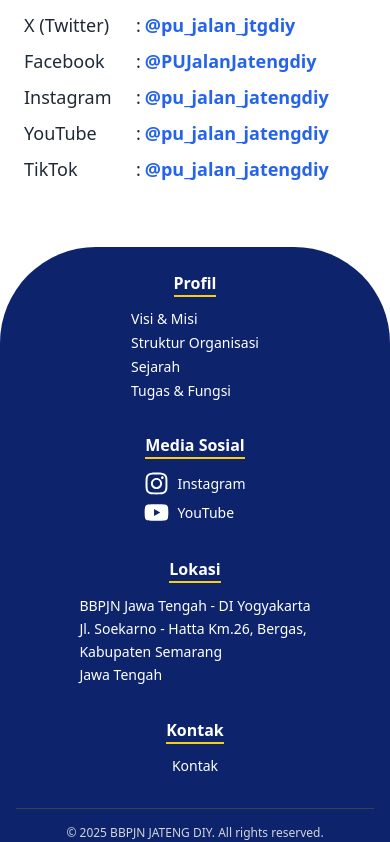
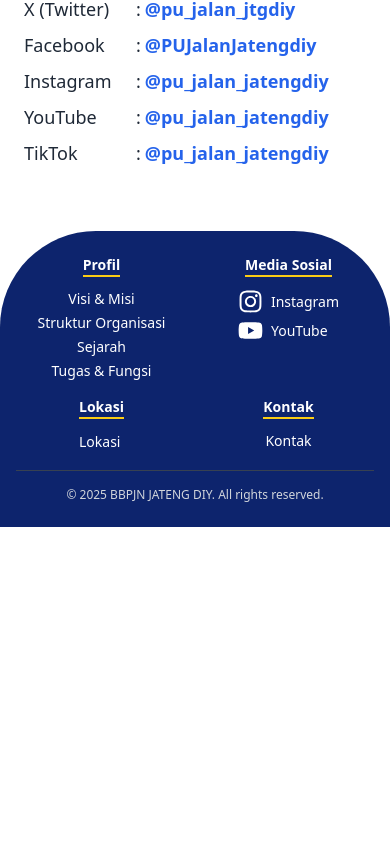
Before and after one commit to endikaaryandhi/projek-kp, a React (Vite) app: page /kontak in a window 390 px wide. Shown: the part 1155-1997 px from the top of the page. After the commit the page ends 1682 px from the top, so only its background shows below. Built offline with nearby package versions, Linux system fonts and the light colour scheme.

Commit message:
pembaruan tampilan REVISI

```diff
--- a/src/App.jsx
+++ b/src/App.jsx
@@ -15,7 +15,7 @@ function App() {
     <Router>
       <div className="flex flex-col min-h-screen">
         <Navbar />
-        <main className="flex-grow pt-20">
+        <main className="flex-grow pt-16 md:pt-20">
           <Routes>
             <Route path="/" element={<Beranda />} />
             <Route path="/pengaduan" element={<Pengaduan />} />
--- a/src/components/Footer.jsx
+++ b/src/components/Footer.jsx
@@ -32,13 +32,14 @@ const Footer = () => {
     <footer className="bg-[#0D246D] text-white font-sans text-sm relative z-10 rounded-t-[6rem]">
       <div className="max-w-screen-xl mx-auto px-4 md:px-6 py-6 text-center">
 
+
         {/* Grid Container */}
-        <div className="grid grid-cols-1 sm:grid-cols-2 md:grid-cols-4 gap-8 justify-items-center">
+        <div className="grid grid-cols-2 gap-4 sm:grid-cols-2 md:grid-cols-4 md:gap-8 justify-items-center">
 
           {/* Kolom 1: Profil */}
           <div>
-            <h3 className="text-base font-semibold border-b-2 border-yellow-400 inline-block mb-3">Profil</h3>
-            <ul className="space-y-1 text-justify">
+            <h3 className="text-sm md:text-base font-semibold border-b-2 border-yellow-400 inline-block mb-3">Profil</h3>
+            <ul className="space-y-1 text-center md:text-justify">
               <li><a href={links.profil.visiMisi} className="hover:text-yellow-400 transition">Visi & Misi</a></li>
               <li><a href={links.profil.struktur} className="hover:text-yellow-400 transition">Struktur Organisasi</a></li>
               <li><a href={links.profil.sejarah} className="hover:text-yellow-400 transition">Sejarah</a></li>
@@ -48,7 +49,7 @@ const Footer = () => {
 
           {/* Kolom 2: Media Sosial */}
           <div>
-            <h3 className="text-base font-semibold border-b-2 border-yellow-400 inline-block mb-3">Media Sosial</h3>
+            <h3 className="text-sm md:text-base font-semibold border-b-2 border-yellow-400 inline-block mb-3">Media Sosial</h3>
             <ul className="space-y-1 text-justify">
               <li>
                 <a href={links.sosial.instagram} className="flex items-center hover:text-yellow-400 transition space-x-2">
@@ -67,21 +68,24 @@ const Footer = () => {
 
           {/* Kolom 3: Lokasi */}
           <div>
-            <h3 className="text-base font-semibold border-b-2 border-yellow-400 inline-block mb-3">Lokasi</h3>
+            <h3 className="text-sm md:text-base font-semibold border-b-2 border-yellow-400 inline-block mb-3">Lokasi</h3>
             <button
               onClick={() => setShowMap(true)}
               className="block leading-relaxed hover:text-yellow-400 transition text-justify"
             >
-              BBPJN Jawa Tengah - DI Yogyakarta<br />
-              Jl. Soekarno - Hatta Km.26, Bergas,<br />
-              Kabupaten Semarang<br />
-              Jawa Tengah
+              {/* Mobile: hanya "Lokasi", Desktop: alamat lengkap */}
+              <span className="block md:hidden">Lokasi</span>
+              <span className="hidden md:block">
+                BBPJN Jawa Tengah - DI Yogyakarta<br />
+                Jl. Soekarno - Hatta Km.26, Bergas,<br />
+                Kabupaten Semarang<br />
+                Jawa Tengah
+              </span>
             </button>
           </div>
-
           {/* Kolom 4: Kontak */}
           <div>
-            <h3 className="text-base font-semibold border-b-2 border-yellow-400 inline-block mb-3">Kontak</h3>
+            <h3 className="text-sm md:text-base font-semibold border-b-2 border-yellow-400 inline-block mb-3">Kontak</h3>
             <ul className="space-y-1">
               <li><a href="/kontak" className="hover:text-yellow-400 transition">Kontak</a></li>
             </ul>
@@ -89,7 +93,7 @@ const Footer = () => {
         </div>
 
         {/* Garis bawah */}
-        <div className="mt-8 border-t border-gray-700 pt-4 text-center text-xs text-gray-300">
+        <div className="mt-4 md:mt-8 border-t border-gray-700 pt-4 text-center text-xs text-gray-300">
           © {new Date().getFullYear()}{' '}
           <a
             href="https://binamarga.pu.go.id/balai-jateng-diy"
--- a/src/components/Survey.jsx
+++ b/src/components/Survey.jsx
@@ -12,12 +12,12 @@ function Survey() {
           <img
             src="/logo-BBPJN.png"
             alt="BBPJN JATENG-DIY"
-            className="h-14 w-auto"
+            className="h-10 md:h-14 w-auto"
           />
           <img
             src="/Logo-Kom-A.png"
             alt="Logo Komunikasi"
-            className="h-7 w-auto"
+            className="h-5 md:h-7 w-auto"
           />
         </div>
 
--- a/src/components/surveypage.jsx
+++ b/src/components/surveypage.jsx
@@ -42,10 +42,10 @@ const SurveyPage = () => {
     <div className="h-screen overflow-y-auto bg-gray-100  py-6">
       <div className="w-full max-w-5xl bg-white shadow-xl p-6 sm:p-10 font-sans text-gray-800 relative mx-auto">
         <Toaster position="top-center" />
-        <h1 className="text-2xl font-bold mb-1 text-justify">Survei Kepuasan Masyarakat BBPJN Jawa Tengah – DIY</h1>
-        <p className="text-sm text-gray-600 mb-4 text-justify">Kami sangat menghargai kepercayaan dan dukungan Anda terhadap layanan kami. Untuk meningkatkan kualitas pelayanan publik, kami mengundang Anda untuk meluangkan sedikit waktu dalam mengisi survei kepuasan pengguna berikut ini. Masukan Anda sangat berarti bagi perbaikan dan pengembangan layanan ke depannya.</p>
+        <h1 className="text-lg mb:text-2xl font-bold mb-1 text-justify">Survei Kepuasan Masyarakat BBPJN Jawa Tengah – DIY</h1>
+        <p className="text-xs mb:text-sm text-gray-600 mb-4 text-justify">Kami sangat menghargai kepercayaan dan dukungan Anda terhadap layanan kami. Untuk meningkatkan kualitas pelayanan publik, kami mengundang Anda untuk meluangkan sedikit waktu dalam mengisi survei kepuasan pengguna berikut ini. Masukan Anda sangat berarti bagi perbaikan dan pengembangan layanan ke depannya.</p>
 
-        <form onSubmit={handleSubmit} className="space-y-6 text-sm">
+        <form onSubmit={handleSubmit} className="space-y-6 text-xs mb:text-sm">
           <input type="hidden" name="_captcha" value="false" />
           <input type="hidden" name="_subject" value="Survei Pelayanan Publik BBPJN" />
 
--- a/src/pages/LayananPage.jsx
+++ b/src/pages/LayananPage.jsx
@@ -86,7 +86,7 @@ const LayananPage = () => {
           <div className="w-24 h-1 bg-yellow-400 mx-auto mb-8 rounded-full"></div>
 
           {/* Grid Service Cards */}
-          <div className="grid grid-cols-1 sm:grid-cols-2 lg:grid-cols-3 gap-x-8">
+          <div className="grid grid-cols-1 sm:grid-cols-2 lg:grid-cols-3 md:gap-x-8">
             {services.map((service, index) => (
               <ServiceCard
                 key={index}
--- a/src/pages/Pengaduan.jsx
+++ b/src/pages/Pengaduan.jsx
@@ -52,7 +52,7 @@ const Pengaduan = () => {
           </h2>
           <div className="w-24 h-1 bg-yellow-400 mx-auto mb-8 rounded-full"></div>
 
-          <div className="grid grid-cols-1 sm:grid-cols-2 gap-10 w-full max-w-3xl mx-auto">
+          <div className="grid grid-cols-1 sm:grid-cols-2 md:gap-10 w-full max-w-3xl mx-auto">
             {services.map((service, index) => (
               <ServiceCard
                 key={index}
```
Also changed, not shown: src/pages/Beranda.jsx (+21 -10 lines), src/assets/skm.png (added).
